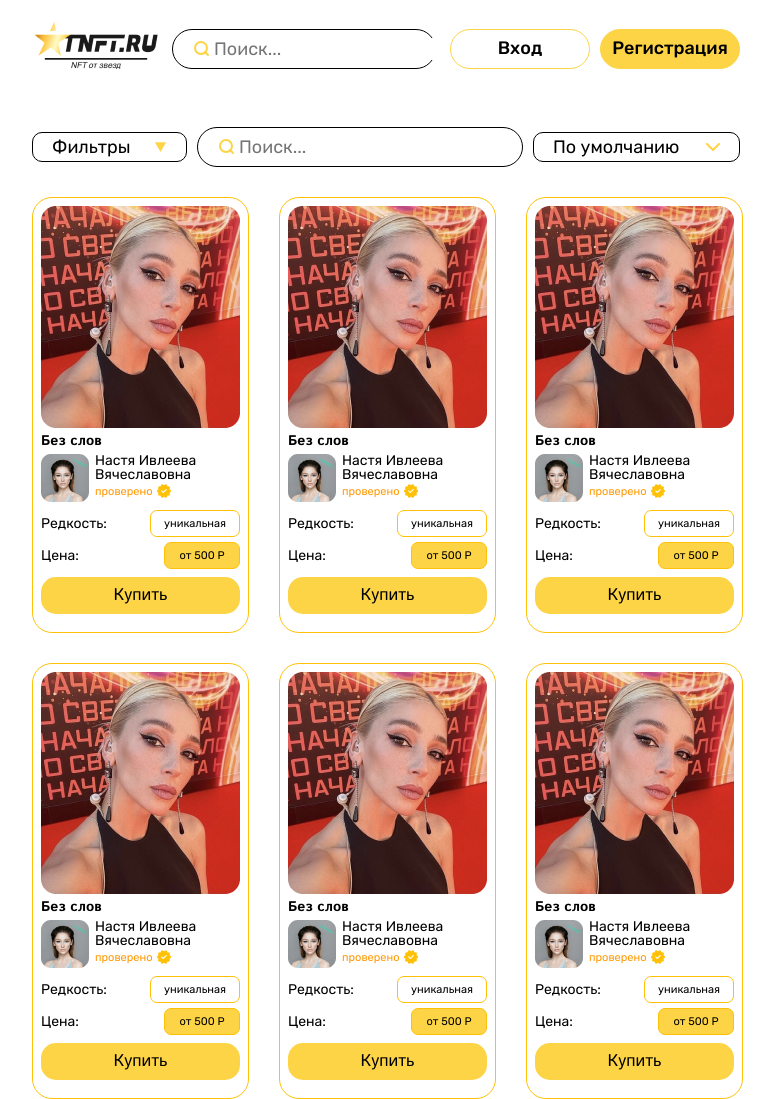
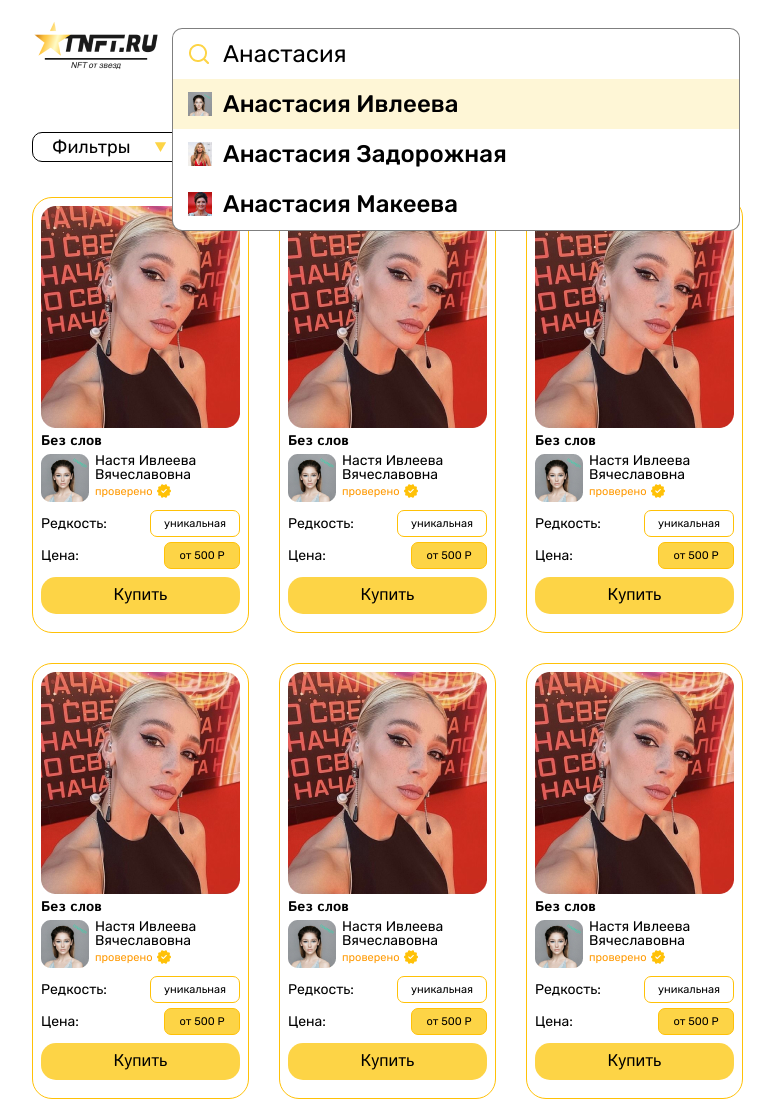
Before and after one commit to azure-leo/frontend-task-junior, a plain HTML site: page task-2/index.html in a window 1280 px wide. Shown: the top 1099 px of the page, without its empty margins (254-1028 px from the left). Drawn offline with Linux system fonts and the light colour scheme.

Commit message:
feat(search-result panel) task-2 layout

```diff
--- a/task-2/css/style.css
+++ b/task-2/css/style.css
@@ -57,6 +57,7 @@ body {
 	display: flex;
 	flex-direction: row;
 	align-items: center;
+	position: relative;
 }
 
 .header__logo {
@@ -94,6 +95,55 @@ body {
 	line-height: 0.5px;
 	color: #000;
 }
+
+.result {
+	position: absolute;
+	width: 568px;
+	height: 203px;
+	background-color: #ffffff;
+	top: 9px;
+	right:15px;
+	border: 1px solid #00000080;
+
+	border-radius: 10px;
+}
+
+.result__items {
+
+}
+.result__item {
+
+}
+.item-result {
+	display: flex;
+	align-items: center;
+	height: 50px;
+	padding-top: 10px;
+	padding-bottom: 10px;
+}
+.item1 {
+	background-color: #fef6d6;
+}
+.item-result__icon {
+	padding-left: 15px;
+	margin-right: 11px;
+}
+
+
+.item-result__text {
+	font-family: 'Rubik';
+	font-size: 24px;
+	font-weight: 500;
+	color: #000;
+}
+
+.text1 {
+	font-family: 'Rubik';
+	font-size: 24px;
+	font-weight: 400;
+	color: #000;
+}
+
 
 .header__buttons {
 	display: flex;
@@ -487,7 +537,7 @@ body {
   right: 0;
   border: none;
   height: 1px;
-  background-color: #333;
+  background-color: #00000080;
   margin: 0;
 }
 
@@ -497,5 +547,5 @@ body {
 	font-family: 'Rubik';
 	font-size: 18px;
 	font-weight: 400;
-	color: #000;
+	color: #00000080;
 }
--- a/task-2/index.html
+++ b/task-2/index.html
@@ -21,6 +21,44 @@
 						<input type="text" class="search__input" placeholder="Поиск...">
 					</div>
 				</div>
+
+				<div class="header__search-result result">
+					<div class="result__items">
+						<div class="result-item item-result">
+							<div class="item-result__icon">
+								<img src="img/search-result.png" alt="search icon">
+							</div>
+							<div class="item-result__text text1">
+								Анастасия
+							</div>
+						</div>
+						<div class="result-item item-result item1">
+							<div class="item-result__icon">
+								<img src="img/search-photo1.jpg" alt="search icon">
+							</div>
+							<div class="item-result__text">
+								Анастасия Ивлеева
+							</div>
+						</div>
+						<div class="result-item item-result">
+							<div class="item-result__icon">
+								<img src="img/search-photo2.jpg" alt="search icon">
+							</div>
+							<div class="item-result__text">
+								Анастасия Задорожная
+							</div>
+						</div>
+						<div class="result-item item-result">
+							<div class="item-result__icon">
+								<img src="img/search-photo3.jpg" alt="search icon">
+							</div>
+							<div class="item-result__text">
+								Анастасия Макеева
+							</div>
+						</div>
+					</div>
+				</div>
+
 				<div class="header__buttons">
 					<div class="header__button login_button">
 						<a href="" class="button ">Вход</a>
```
Also changed, not shown: task-2/img/search-photo1.jpg (added), task-2/img/search-photo2.jpg (added), task-2/img/search-photo3.jpg (added), task-2/img/search-result.png (added).
